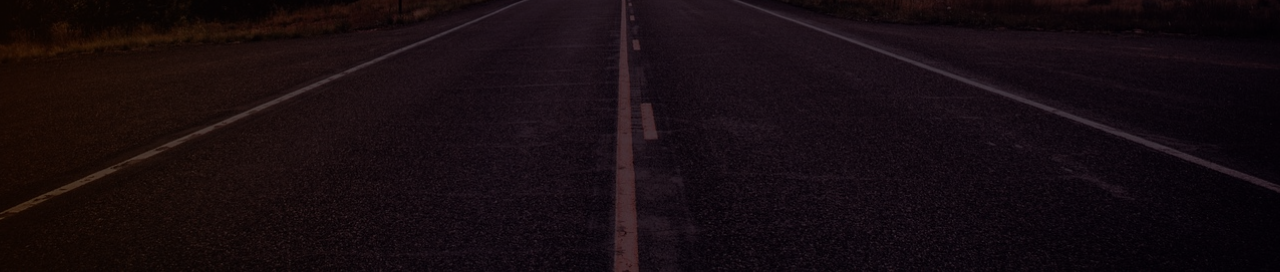
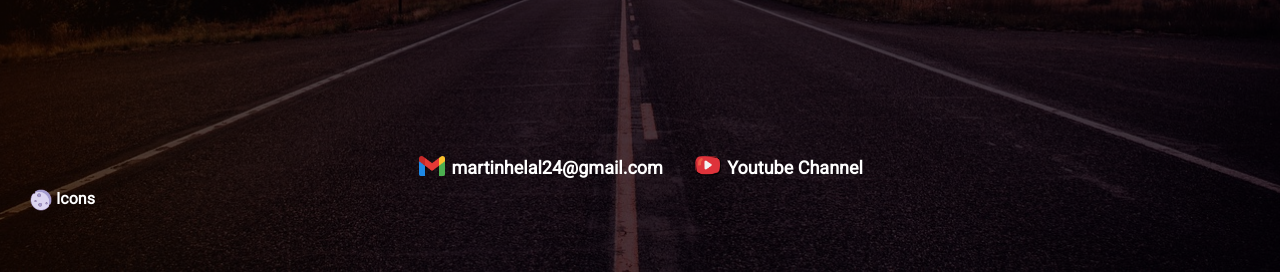
Before and after one commit to TinchoDevl/Tincho2, a plain HTML site: page index.html in a window 1280 px wide. Shown: the part 584-856 px from the top of the page. Drawn offline with Linux system fonts and the light colour scheme; a web font is replaced by a local one.

Commit message:
Update index.html

```diff
--- a/index.html
+++ b/index.html
@@ -50,7 +50,19 @@
             </div>
             <video src="assets/videos/95-arithmetic.mp4" class="math-video" controls></video>
 
-
+            <footer>
+                <ul class="ul-footer">
+                    <li><a href="https://mail.google.com/mail/u/0/#inbox?compose=DmwnWrRlRZPNptMmQNthFgzJmmQNqjrhFpKHzPPTRLtCrXJNhqPZkzcNfSHTLmjbbkVlVZdPqskv" class="ul-footer-a" target="_blank">
+                        <img class="footer-icons email-icon" src="./assets/icons/icons8-gmail-nuevo-48.png" alt="my gmail">
+                        martinhelal24@gmail.com</a></li>
+                    <li><a href="https://www.youtube.com/channel/UCGhzXnBWlLL9Mr5B1brqJSA" class="ul-footer-a" target="_blank">
+                        <img class="footer-icons youtube-icon" src="./assets/icons/icons8-youtube-100.png" alt="youtube Channel">
+                        Youtube Channel</a></li>
+                    <li class="li-icons8"><a href="https://iconos8.es/icons" id="icons-link" target="_blank">
+                        <img class="footer-icons icons8-logo" src="./assets/icons/icons8-luna-nueva-40.png" alt="font icons">
+                        Icons</a></li>
+                </ul>
+            </footer>
 
 
         </div>
```
